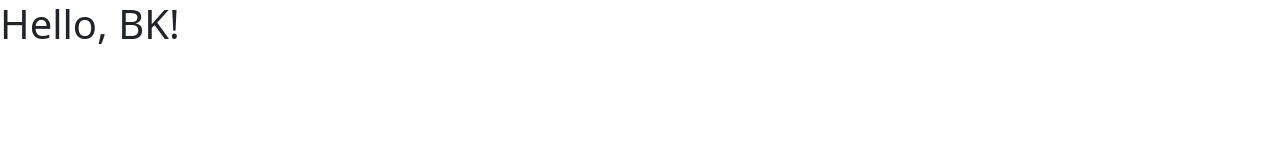
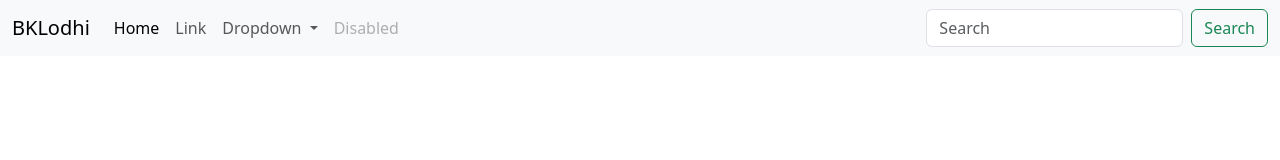
Before and after one commit to krishnalodhi789/Portfolio, a plain HTML site: page index.html in a window 1280 px wide. Drawn offline with nearby package versions, Linux system fonts and the light colour scheme.

Commit message:
add navbar

```diff
--- a/index.html
+++ b/index.html
@@ -3,11 +3,54 @@
   <head>
     <meta charset="utf-8">
     <meta name="viewport" content="width=device-width, initial-scale=1">
-    <title>Bootstrap demo</title>
+    <title>BK LODHI</title>
+    <link rel="icon" href="imgs/me1.jpg">
+
     <link href="https://cdn.jsdelivr.net/npm/bootstrap@5.3.0-alpha3/dist/css/bootstrap.min.css" rel="stylesheet" integrity="sha384-KK94CHFLLe+nY2dmCWGMq91rCGa5gtU4mk92HdvYe+M/SXH301p5ILy+dN9+nJOZ" crossorigin="anonymous">
   </head>
   <body>
-    <h1>Hello, BK!</h1>
+
+<!-- Navigation Bar =========================================================== -->
+
+<nav class="navbar navbar-expand-lg bg-body-tertiary">
+  <div class="container-fluid">
+    <a class="navbar-brand" href="#"><span>BK</span><span>Lodhi</span></a>
+    <button class="navbar-toggler" type="button" data-bs-toggle="collapse" data-bs-target="#navbarSupportedContent" aria-controls="navbarSupportedContent" aria-expanded="false" aria-label="Toggle navigation">
+      <span class="navbar-toggler-icon"></span>
+    </button>
+    <div class="collapse navbar-collapse" id="navbarSupportedContent">
+      <ul class="navbar-nav me-auto mb-2 mb-lg-0">
+        <li class="nav-item">
+          <a class="nav-link active" aria-current="page" href="#">Home</a>
+        </li>
+        <li class="nav-item">
+          <a class="nav-link" href="#">Link</a>
+        </li>
+        <li class="nav-item dropdown">
+          <a class="nav-link dropdown-toggle" href="#" role="button" data-bs-toggle="dropdown" aria-expanded="false">
+            Dropdown
+          </a>
+          <ul class="dropdown-menu">
+            <li><a class="dropdown-item" href="#">Action</a></li>
+            <li><a class="dropdown-item" href="#">Another action</a></li>
+            <li><hr class="dropdown-divider"></li>
+            <li><a class="dropdown-item" href="#">Something else here</a></li>
+          </ul>
+        </li>
+        <li class="nav-item">
+          <a class="nav-link disabled">Disabled</a>
+        </li>
+      </ul>
+      <form class="d-flex" role="search">
+        <input class="form-control me-2" type="search" placeholder="Search" aria-label="Search">
+        <button class="btn btn-outline-success" type="submit">Search</button>
+      </form>
+    </div>
+  </div>
+</nav>
+
+<!-- Closed Nav Bar=============================================================== -->
+
     <script src="https://cdn.jsdelivr.net/npm/bootstrap@5.3.0-alpha3/dist/js/bootstrap.bundle.min.js" integrity="sha384-ENjdO4Dr2bkBIFxQpeoTz1HIcje39Wm4jDKdf19U8gI4ddQ3GYNS7NTKfAdVQSZe" crossorigin="anonymous"></script>
   </body>
 </html>
```
Also changed, not shown: imgs/me1.jpg (added), 1 other file.
